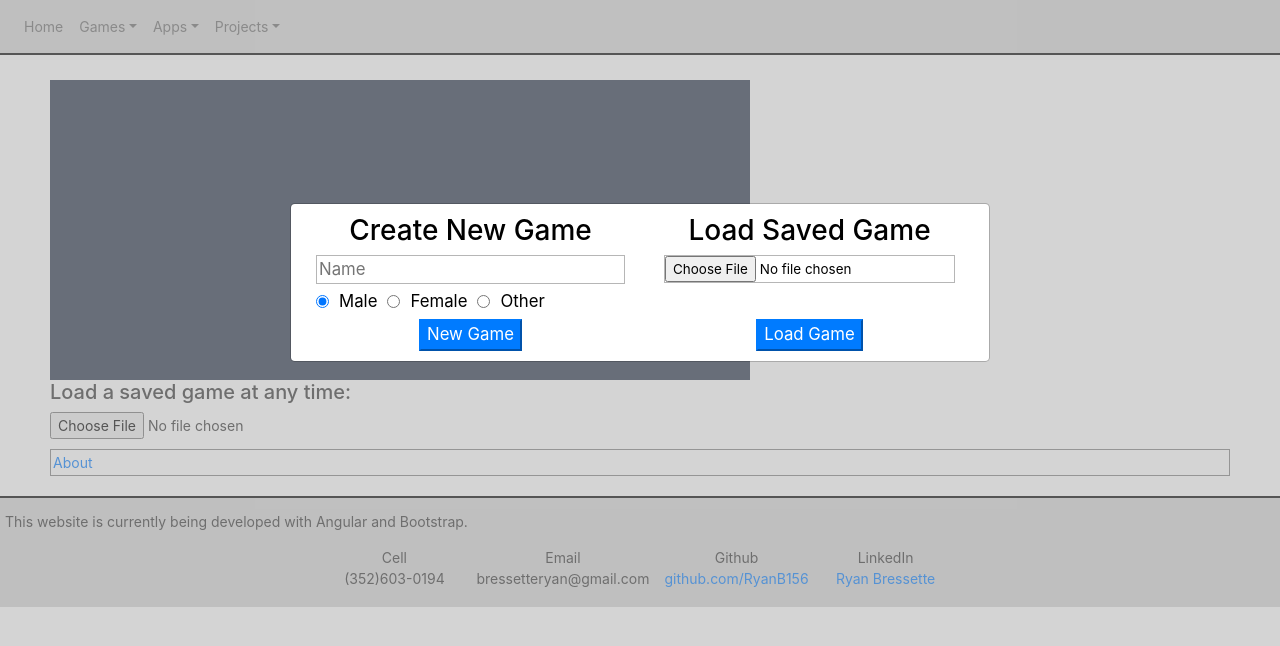
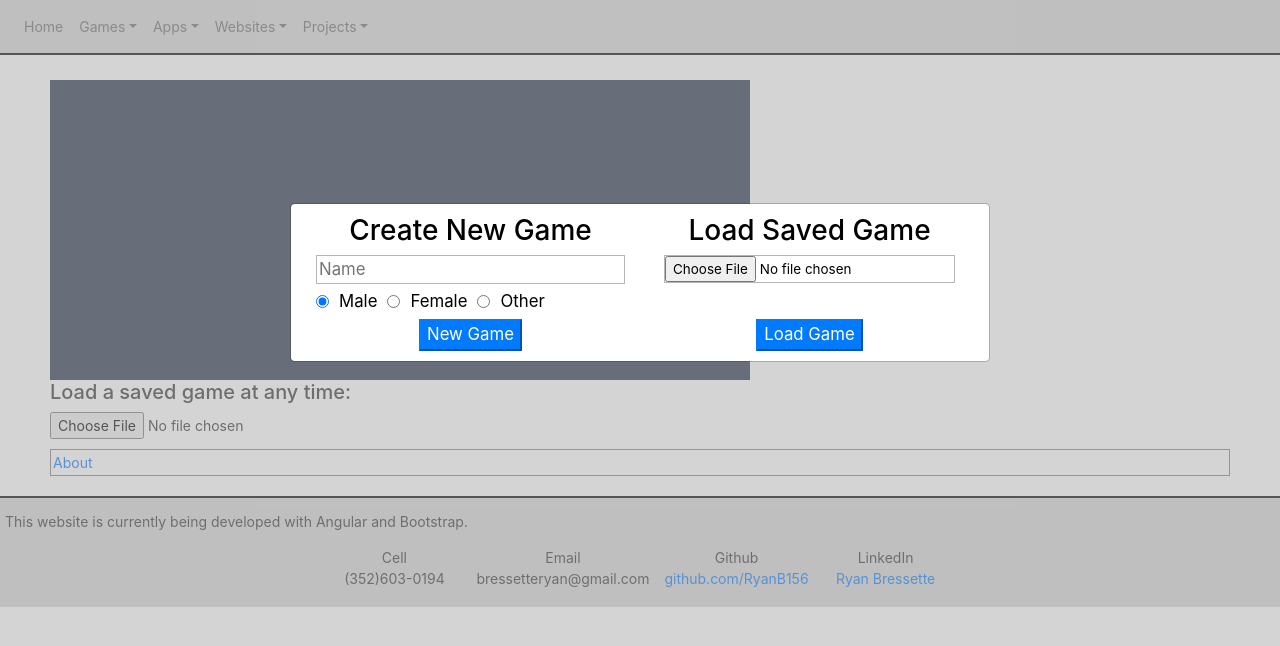
Before and after one commit to RyanB156/Portfolio-Site, an Angular app: page /games/hitmanTS in a window 1280 px wide. Shown: the top 646 px of the page. Built offline with nearby package versions, Linux system fonts and the light colour scheme.

Commit message:
Add links to contract websites and add ASP .NET MVC to technologies

```diff
--- a/src/app/app.component.html
+++ b/src/app/app.component.html
@@ -33,6 +33,15 @@
         </li>
 
         <li class="nav-item dropdown">
+          <a class="nav-link dropdown-toggle" href="#websiteSubmenu" data-toggle="dropdown" aria-expanded="false"
+            role="button" aria-haspopup="true" id="websitebarDropdown">Websites</a>
+          <div class="dropdown-menu" id="websiteSubmenu" aria-labelledby="websitebarDropdown">
+            <a href="http://dchalltrucking.com" class="dropdown-item">DCHall Trucking</a>
+            <a href="http://craftsnmoregalore.com" class="dropdown-item">Crafts 'n More Galore</a>
+          </div>
+        </li>
+
+        <li class="nav-item dropdown">
           <a class="nav-link dropdown-toggle" href="#projectSubmenu" data-toggle="dropdown" aria-expanded="false"
             role="button" aria-haspopup="true" id="projectbarDropdown">Projects</a>
           <div class="dropdown-menu" id="projectSubmenu" aria-labelledby="projectbarDropdown">
--- a/src/app/home/home.component.html
+++ b/src/app/home/home.component.html
@@ -64,8 +64,9 @@
       <li class="heading">
         <h5>Technologies</h5>
         <ul>
+          <li>ASP .NET MVC</li>
+          <li>Angular</li>
           <li>Windows Forms</li>
-          <li>Angular</li>
         </ul>
       </li>
       <li class="heading">
```
